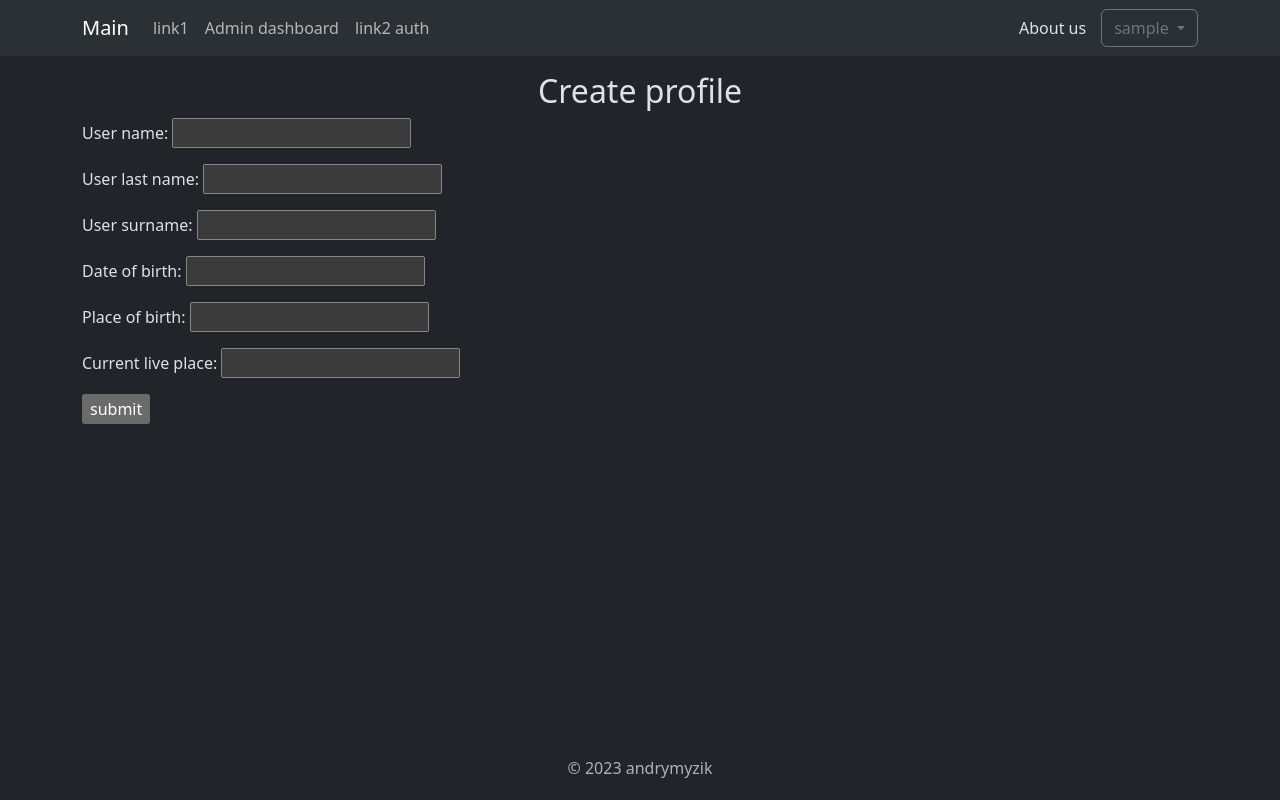
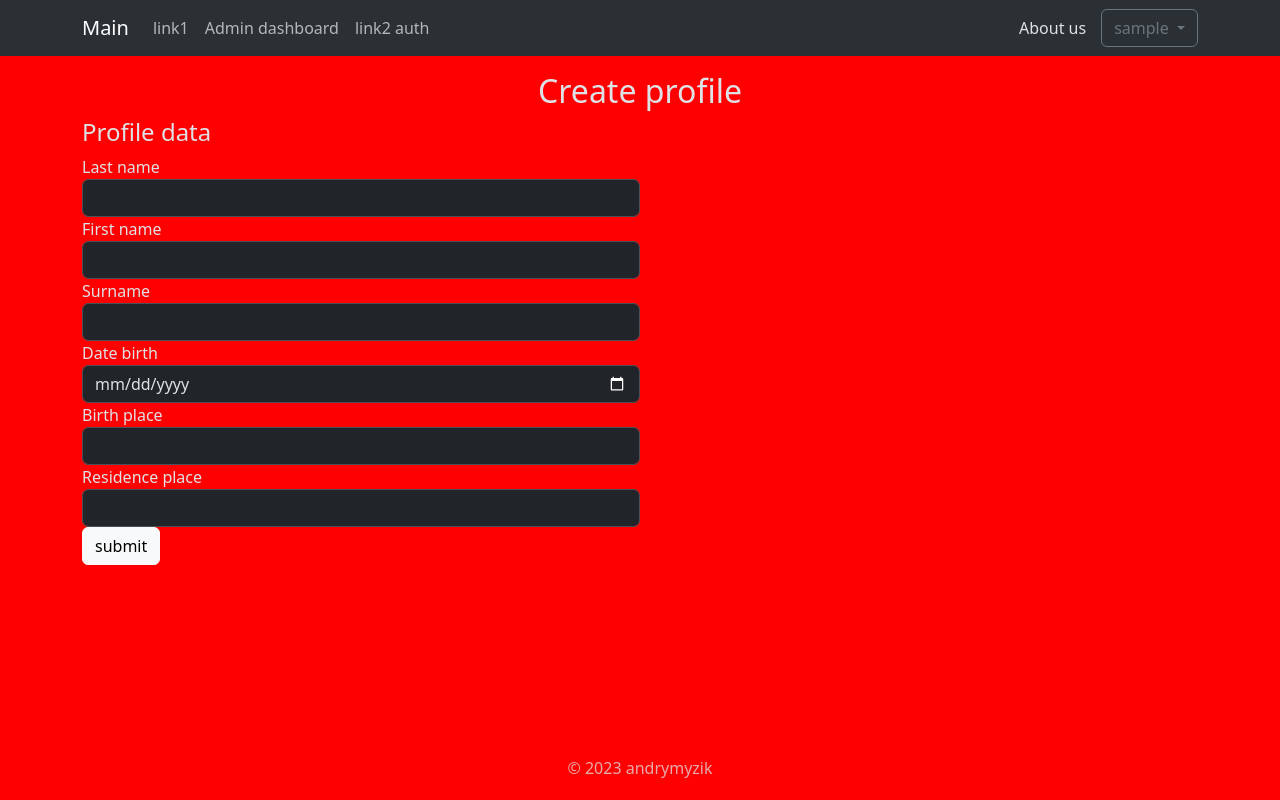
Before and after one commit to MuzykaAndrii/dj-portfolio, a Django app: page /user/profile/create in a window 1280 px wide. Run offline with Django 4.2, Linux system fonts and the light colour scheme; the visitor is signed in with stand-in values (Sample User, id 1); some libraries are stand-ins or nearby versions.

Commit message:
implemented profile creation feature

```diff
--- a/src/core/settings.py
+++ b/src/core/settings.py
@@ -27,6 +27,7 @@ INSTALLED_APPS = [
     'django.contrib.staticfiles',
 
     "debug_toolbar",
+    'widget_tweaks',
 
     "auth.apps.AuthConfig",
     "user.apps.UserConfig",
--- /dev/null
+++ b/src/static/user/create_profile.css
@@ -0,0 +1,3 @@
+body {
+    background-color: red;
+}
--- a/src/templates/layout/base.html
+++ b/src/templates/layout/base.html
@@ -15,6 +15,9 @@
               background-color: #842029;
           }
           </style>
+    {% block style %}
+
+    {% endblock style %}
     <title>{% block title %} Main page {% endblock %}</title>
 </head>
 <body>
--- a/src/user/forms.py
+++ b/src/user/forms.py
@@ -4,6 +4,9 @@ from user.models import (
     Profile,
 )
 
+
+class DateInput(forms.DateInput):
+    input_type = 'date'
 
 class CreateProfileForm(forms.ModelForm):
     class Meta:
@@ -16,3 +19,6 @@ class CreateProfileForm(forms.ModelForm):
             'birth_place',
             'residence_place',
         ]
+        widgets = {
+            'date_birth': DateInput(),
+        }
--- a/src/user/templates/user/create_profile.html
+++ b/src/user/templates/user/create_profile.html
@@ -1,15 +1,65 @@
 {% extends "layout/base.html" %}
 {% load static %}
+{% load widget_tweaks %}
+
+{% block style %}
+  <link rel="stylesheet" href="{% static 'user/create_profile.css' %}">
+{% endblock style %}
 
 {% block content %}
+<h2 style="text-align: center;">Create profile</h2>
+<div class="profile">
+  <div class="col-md-6">
+    <h4>Profile data</h4>
+    <form action="{% url 'user:create_profile' %}" method="post" class="mt-2">
+      {% csrf_token %}
 
-<h2 style="text-align: center;">Create profile</h2>
+      {{ profile_form.non_field_errors }}
 
-<form action="" method="post">
-  {% csrf_token %}
-  {{profile_form.as_p}}
+      <div class="name form_part">
+        <div class="name_part_set">
+          <label for="last_name">Last name</label>
+          {{ profile_form.last_name|add_class:"form-control name_part" }}
+          <div class="invalid-feedback">{{ profile_form.last_name.errors }}</div>
+        </div>
 
-  <input type="submit" value="submit">
-</form>
+        <div class="name_part_set">
+          <label for="first_name">First name</label>
+          {{ profile_form.first_name|add_class:"form-control name_part" }}
+          <div class="invalid-feedback">{{ profile_form.first_name.errors }}</div>
+        </div>
+
+        <div class="name_part_set">
+          <label for="surname">Surname</label>
+          {{ profile_form.surname|add_class:"form-control name_part" }}
+          <div class="invalid-feedback">{{ profile_form.surname.errors }}</div>
+        </div>
+      </div>
+
+      <div class="date_birth form_part">
+        <label for="date_birth">Date birth</label>
+        {{ profile_form.date_birth|add_class:"form-control"}}
+        <div class="invalid-feedback">{{ profile_form.date_birth.errors }}</div>
+      </div>
+
+      <div class="form_part place">
+        <div class="place_part">
+          <label for="birth_place">Birth place</label>
+          {{ profile_form.birth_place|add_class:"form-control"}}
+          <div class="invalid-feedback">{{ profile_form.birth_place.errors }}</div>
+        </div>
+
+        <div class="place_part">
+          <label for="residence_place">Residence place</label>
+          {{ profile_form.residence_place|add_class:"form-control"}}
+          <div class="invalid-feedback">{{ profile_form.residence_place.errors }}</div>
+        </div>
+      </div>
+
+      <input type="submit" value="submit" class="btn btn-light">
+    </form>
+
+  </div>
+</div>
 
 {% endblock content %}
--- a/src/user/views.py
+++ b/src/user/views.py
@@ -1,5 +1,6 @@
 from django.shortcuts import redirect, render
 from django.views import View
+from django.contrib import messages
 
 from user.forms import CreateProfileForm
 
@@ -16,7 +17,7 @@ class CreateProfileView(View):
     def get(self, request):
         """page with creation form"""
         if request.user.has_profile():
-            # TODO: flash message
+            messages.warning(request, "Youre already have a profile")
             return redirect('user:profile')
 
         profile_form = CreateProfileForm()
@@ -24,4 +25,15 @@ class CreateProfileView(View):
 
     def post(self, request):
         """creation form handler"""
-        pass
+        profile_form = CreateProfileForm(request.POST)
+
+        if not profile_form.is_valid():
+            messages.error(request, "Error during creation profile")
+            return render(request, 'user/create_profile.html', {'profile_form': profile_form})
+
+        profile = profile_form.save(commit=False)
+        profile.user = request.user
+        profile_form.save()
+
+        messages.success(request, "Profile sucessfully created")
+        return redirect('user:profile')
```
Also changed, not shown: src/user/static/user/create_profile.css (added, +32 -0 lines).
